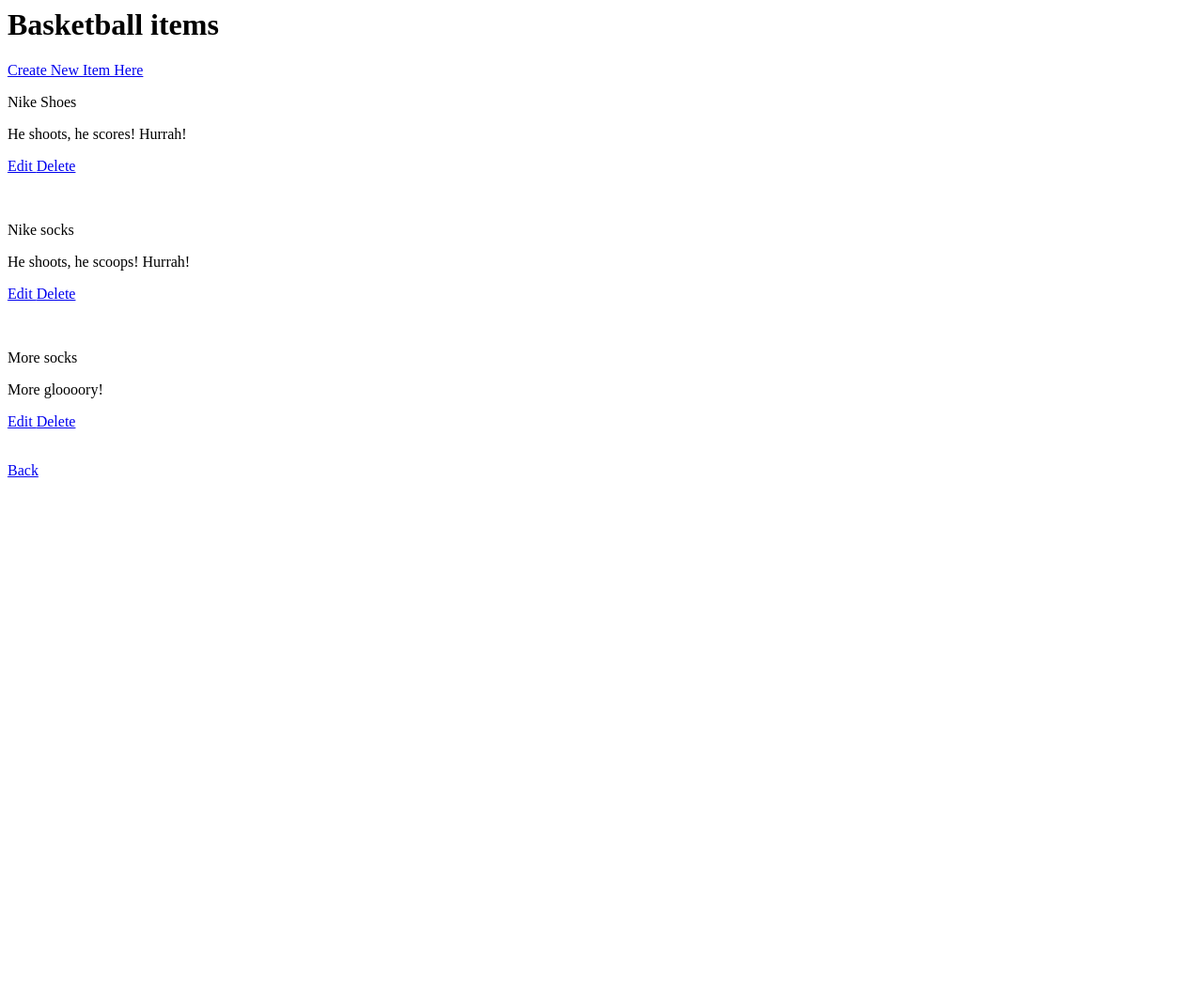
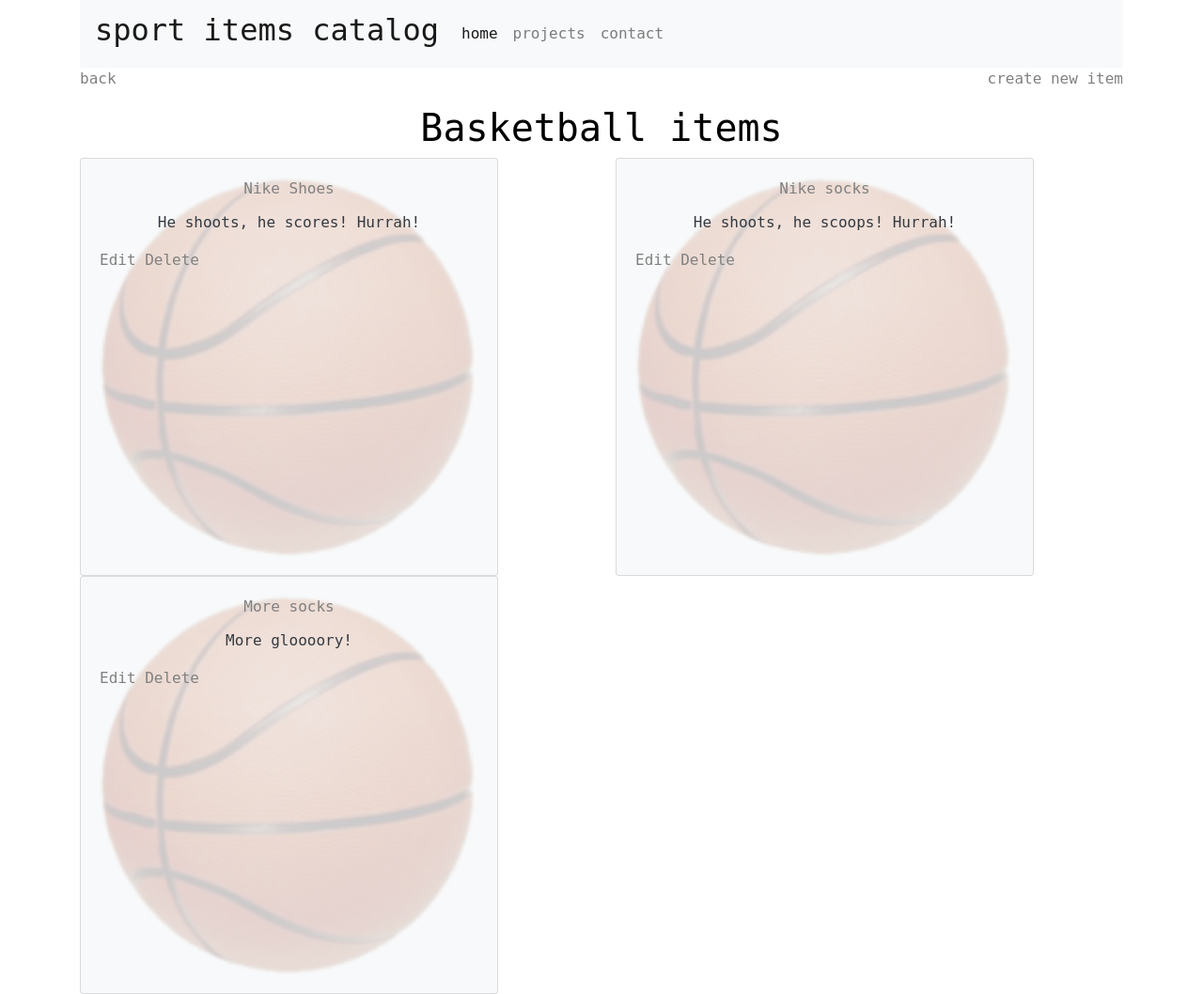
Before and after one commit to elclandestin0/item-catalog-project, a Flask app: page /categories/1/ in a window 1280 px wide. Shown: the whole page at 94% size. Before the commit the page ends 508 px from the top, so only its background shows below. Run offline with Flask 2, Linux system fonts and the light colour scheme; some libraries are stand-ins or nearby versions.

Commit message:
Added card-creating algorithm for items

```diff
--- a/templates/all_categories.html
+++ b/templates/all_categories.html
@@ -33,7 +33,7 @@
                <div class="card bg-light text-dark">
                   <img class="card-img" src="{{url_for('static', filename='basketball.png')}}">
                   <div class="card-img-overlay">
-                     <p class="card-title center">{{category.name}}</p>
+                     <p class="card-title center"><a href='{{url_for("showItems",category_id=category.id)}}'>{{category.name}}</a></p>
                      <p class="card-text center"> Insert description here</p>
                      <p><a href='{{url_for("editSportCategory", category_id = category.id)}}'> Edit </a>  <a href='{{url_for("deleteSportCategory", category_id = category.id)}}'> Delete </a> </p>
                   </div>
--- a/templates/show_items.html
+++ b/templates/show_items.html
@@ -1,13 +1,56 @@
-<html>
-  <body>
-    <h1> {{category.name}} items </h1>
-    <p> <a href = "{{url_for('newItem', category_id = category.id)}}"> Create New Item Here </a><br>
+{% extends "main-block.html" %}
+{% block content %}
+
+    <div class="row">
+       <div class="col-12 right">
+          <nav class="navbar navbar-expand-lg navbar-light bg-light">
+             <a class="navbar-brand" href="#">
+                <h2> sport items catalog </h2>
+             </a>
+             <button class="navbar-toggler" type="button" data-toggle="collapse" data-target="#navbarNavAltMarkup" aria-controls="navbarNavAltMarkup" aria-expanded="false" aria-label="Toggle navigation">
+             <span class="navbar-toggler-icon"></span>
+             </button>
+             <div class="collapse navbar-collapse" id="navbarNavAltMarkup">
+                <div class="navbar-nav">
+                   <a class="nav-item nav-link active" href="#">home<span class="sr-only">(current)</span></a>
+                   <a class="nav-item nav-link" href="#"> projects</a>
+                   <a class="nav-item nav-link" href="#">contact </a>
+                </div>
+             </div>
+          </nav>
+       </div>
+    </div>
+    <div class="row">
+      <div class="col-6">
+        <p class="text-left">
+          <a href ='{{url_for("showSportCategories")}}'> back </a>
+        </p>
+      </div>
+      <div class="col-6">
+        <p class="text-right">
+          <a href='{{url_for("newItem", category_id = category.id)}}'> create new item </a>
+        </p>
+      </div>
+    </div>
+    <div class="row">
+      <div class="col-12">
+        <h1 class="text-center"> {{category.name}} items </h1>
+      </div>
+    </div>
+    <div class="row">
     {% for item in items %}
-    <p>{{item.name}}</p>
-    <p>{{item.description}}</p>
-    <p> <a href='{{url_for("editItem", category_id = category.id, item_id = item.id)}}'> Edit </a>  <a href='{{url_for("deleteItem", category_id = category.id, item_id = item.id)}}'> Delete </a> </p>
-    <br>
+      <div class="col-md-5 col-lg-5 col-xs-9">
+         <div class="card bg-light text-dark">
+            <img class="card-img" src="{{url_for('static', filename='basketball.png')}}">
+            <div class="card-img-overlay">
+               <p class="card-title center"><a href='{{url_for("showItems",category_id=category.id)}}'>{{item.name}}</a></p>
+               <p class="card-text center">{{item.description}}</p>
+               <p> <a href='{{url_for("editItem", category_id = category.id, item_id = item.id)}}'> Edit </a>  <a href='{{url_for("deleteItem", category_id = category.id, item_id = item.id)}}'> Delete </a> </p>
+            </div>
+         </div>
+      </div>
+      <div class="col-1"></div>
     {% endfor %}
-    <a href ='{{url_for("showSportCategories")}}'> Back </a>
-  </body>
-</html>
+  </div>
+
+{% endblock %}
```
Also changed, not shown: catalog.db.
